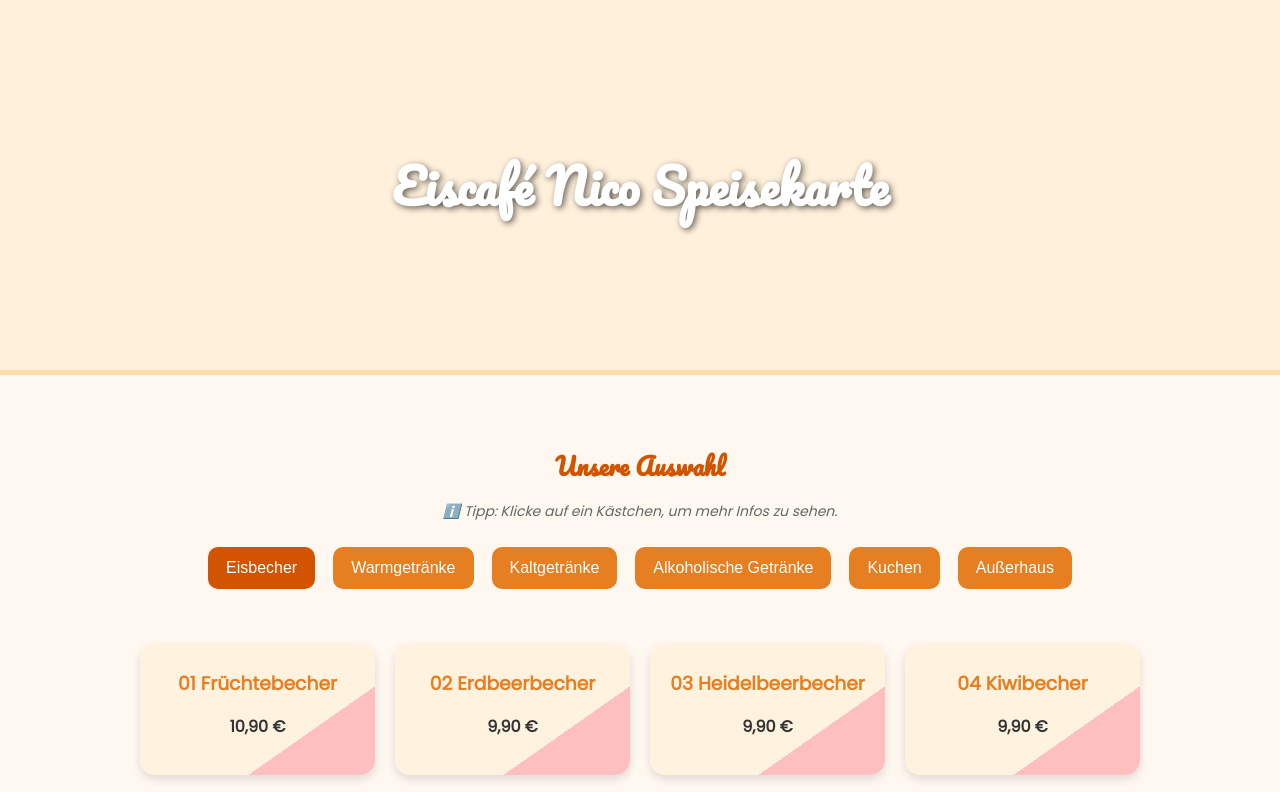
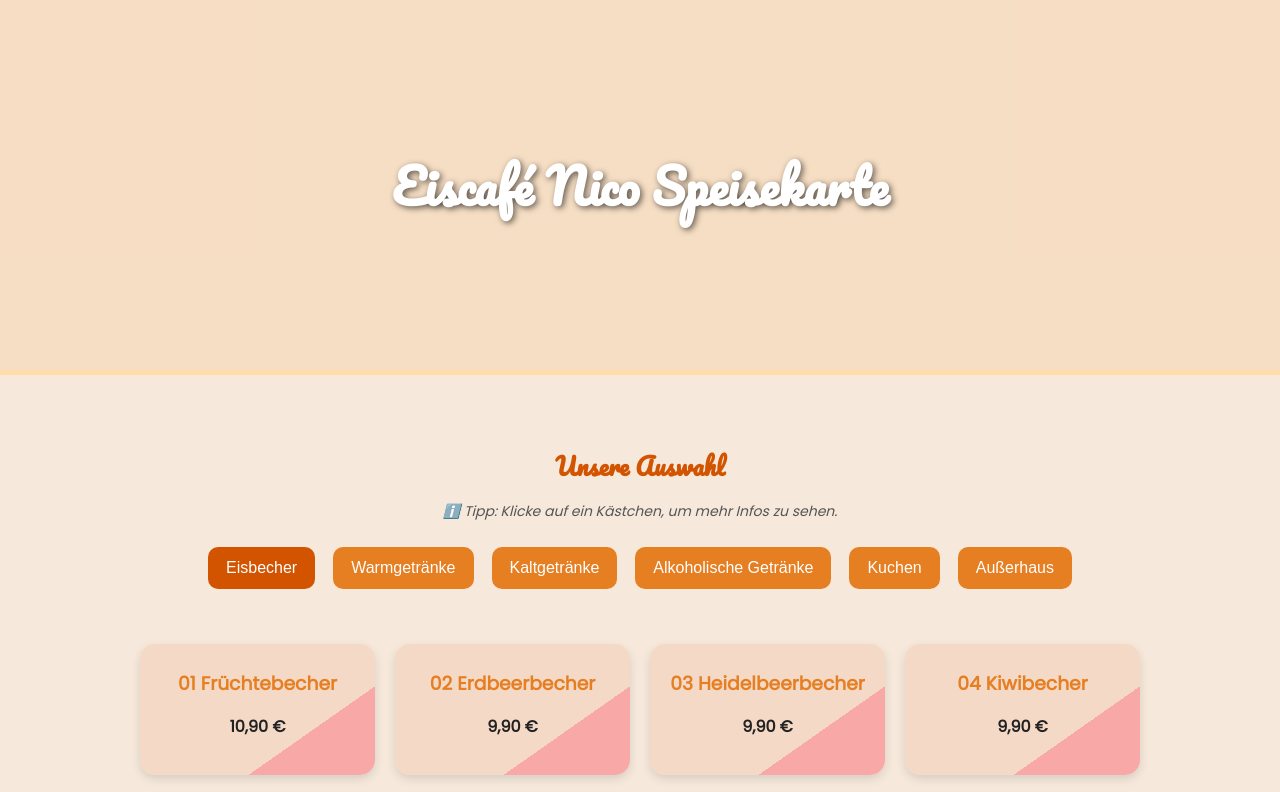
Before and after one commit to ha7221483-oss/eiscafe-nico, a plain HTML site: page index.html in a window 1280 px wide. Shown: the top 792 px of the page. Drawn offline with Linux system fonts and the light colour scheme.

Commit message:
Update style.css

```diff
--- a/style.css
+++ b/style.css
@@ -2,12 +2,12 @@
 body {
   margin: 0;
   font-family: 'Poppins', sans-serif;
-  background-color: #fff8f0;
+  background-color: #f6e9dc; /* etwas dunkler als vorher (#fff8f0) */
   color: #333;
-  -webkit-tap-highlight-color: transparent; /* kein blauer Effekt auf Touch */
+  -webkit-tap-highlight-color: transparent;
 }
 
-/* Header + Logo mit Hintergrund */
+/* Header */
 header {
   background: url('images/logo-bild1.png') no-repeat center/cover;
   padding: 60px 20px;
@@ -21,10 +21,10 @@ header::after {
   content: "";
   position: absolute;
   inset: 0;
-  background: rgba(255, 220, 168, 0.3); /* Overlay-Effekt */
+  background: rgba(245, 200, 150, 0.35); /* leicht stärkerer Overlay */
 }
 header * {
-  position: relative; /* Inhalt über Overlay */
+  position: relative;
 }
 
 section {
@@ -40,7 +40,7 @@ h2 {
 
 .hint {
   font-size: 14px;
-  color: #666;
+  color: #555;
   margin-bottom: 20px;
   font-style: italic;
 }
@@ -54,7 +54,7 @@ h2 {
   margin: 0 auto;
 }
 .card {
-  background: linear-gradient(145deg, #fff3e0 70%, #ffbfbf 30%);
+  background: linear-gradient(145deg, #f3d9c6 70%, #f9a8a8 30%); /* etwas dunkler */
   border-radius: 15px;
   padding: 20px;
   box-shadow: 0 4px 10px rgba(0,0,0,0.12);
@@ -64,14 +64,13 @@ h2 {
 }
 .card:hover {
   transform: translateY(-5px);
-  box-shadow: 0 8px 18px rgba(0,0,0,0.15);
+  box-shadow: 0 8px 18px rgba(0,0,0,0.2);
 }
-/* Aktiver Zustand */
 .card.active,
 .card:focus-visible {
   transform: scale(1.05);
   box-shadow: 0 10px 22px rgba(0,0,0,0.25);
-  background: linear-gradient(145deg, #ffbfbf 70%, #fff3e0 30%);
+  background: linear-gradient(145deg, #f9a8a8 70%, #f3d9c6 30%);
   border: 2px solid #e67e22;
 }
 .card h3 {
@@ -80,7 +79,7 @@ h2 {
 }
 .price {
   font-weight: bold;
-  color: #333;
+  color: #222;
 }
 
 /* Buttons */
@@ -99,11 +98,14 @@ h2 {
   font-size: 16px;
   border-radius: 10px;
   cursor: pointer;
-  transition: background 0.25s ease;
+  transition: background 0.25s ease, transform 0.2s ease;
   outline: none;
 }
 .btn:hover,
-.btn:focus-visible { background-color: #d35400; }
+.btn:focus-visible {
+  background-color: #d35400;
+  transform: scale(1.05);
+}
 .btn.active { background-color: #d35400; }
 
 /* Modal */
@@ -119,7 +121,7 @@ h2 {
 }
 .modal[aria-hidden="false"] { display:flex; }
 .modal-content {
-  background-color: #fff8f0;
+  background-color: #f6e9dc; /* auch hier dunkler, passt zum Body */
   padding: 20px;
   border-radius: 15px;
   max-width: 420px;
@@ -145,7 +147,7 @@ h2 {
   color: #e67e22;
 }
 
-/* Logo Button (optional für Header) */
+/* Logo Button */
 .logo-button {
   background: none;
   border: none;
```
